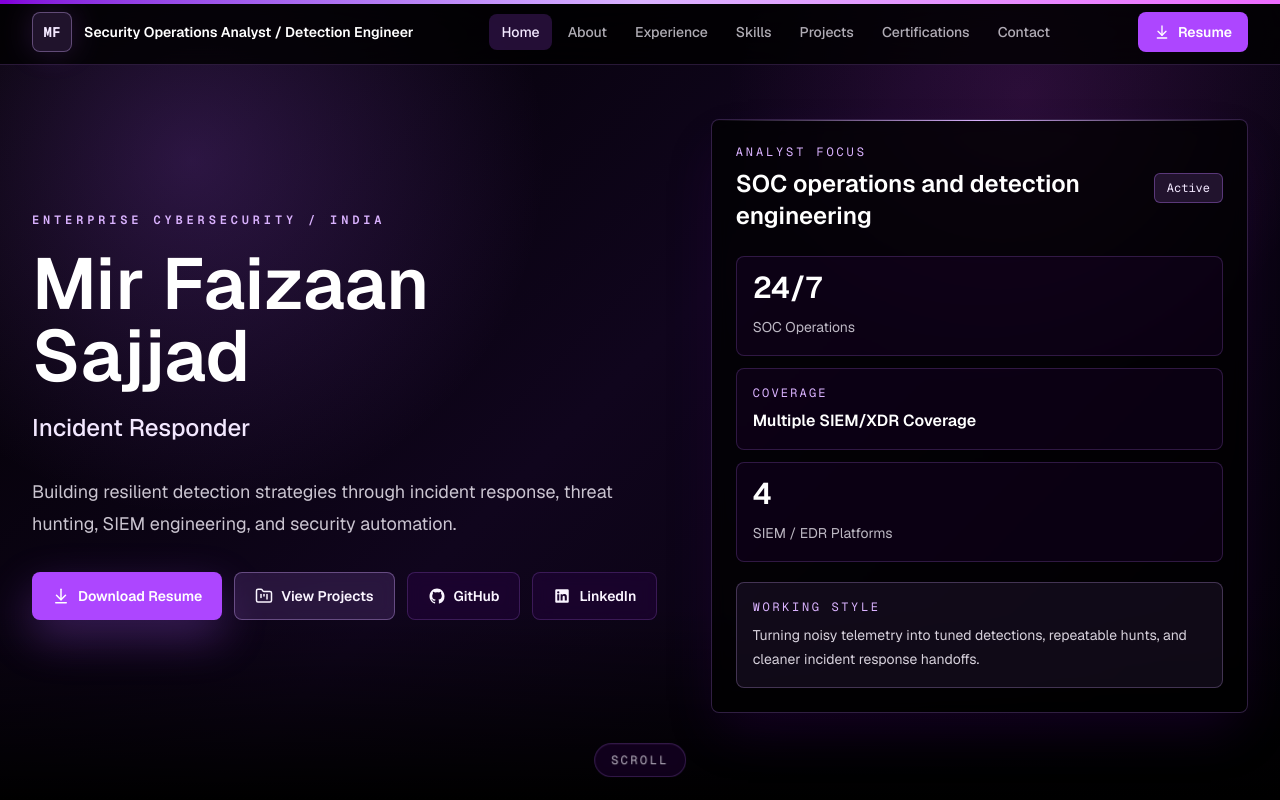
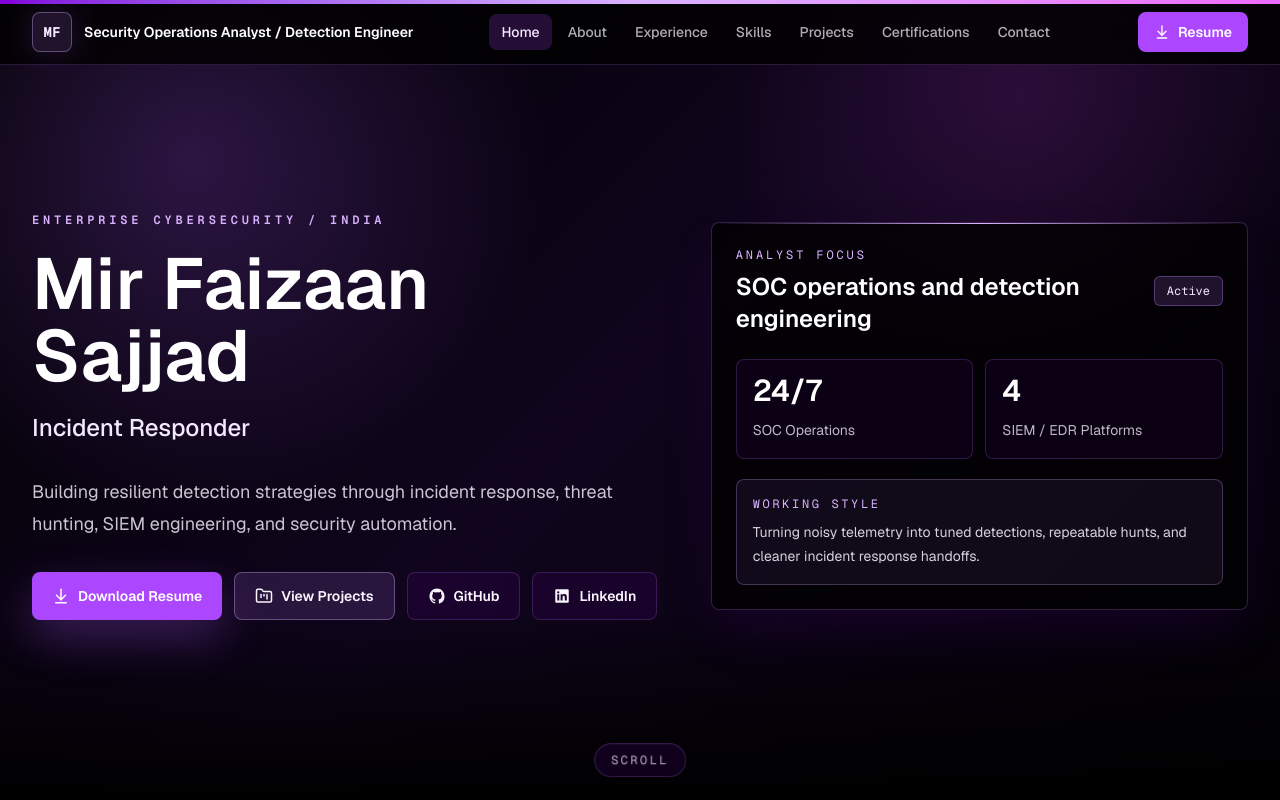
Before and after one commit to faizaanmir/cybersecurity-portfolio, a Next.js app: page / in a window 1280 px wide. Shown: the top 800 px of the page. Built offline with nearby package versions, Linux system fonts and the light colour scheme.

Commit message:
Remove redundant hero coverage stat

```diff
--- a/src/app/page.tsx
+++ b/src/app/page.tsx
@@ -84,31 +84,18 @@ export default function Home() {
                 </span>
               </div>
 
-              <div className="grid gap-3 sm:grid-cols-3 lg:grid-cols-1">
+              <div className="grid gap-3 sm:grid-cols-2">
                 {personal.metrics.map((metric) => (
                   <div
                     key={metric.label}
                     className="rounded-lg border border-purple-400/20 bg-purple-950/15 p-4 transition hover:border-purple-300/45 hover:bg-purple-900/20"
                   >
-                    {metric.value ? (
-                      <>
                     <p className="text-3xl font-semibold leading-none text-white">
                       {metric.value}
                     </p>
                     <p className="mt-3 text-sm leading-6 text-purple-50/75">
                       {metric.label}
                     </p>
-                      </>
-                    ) : (
-                      <>
-                        <p className="font-mono text-xs uppercase tracking-[0.18em] text-purple-300">
-                          Coverage
-                        </p>
-                        <p className="mt-2 text-base font-semibold leading-6 text-white">
-                          {metric.label}
-                        </p>
-                      </>
-                    )}
                   </div>
                 ))}
               </div>
--- a/src/data/personal.ts
+++ b/src/data/personal.ts
@@ -59,7 +59,6 @@ export const personal = {
   ],
   metrics: [
     { value: "24/7", label: "SOC Operations" },
-    { value: "", label: "Multiple SIEM/XDR Coverage" },
     { value: "4", label: "SIEM / EDR Platforms" },
   ],
   contactCards: [
```
Lines whose indentation alone changed are shown as unchanged.
